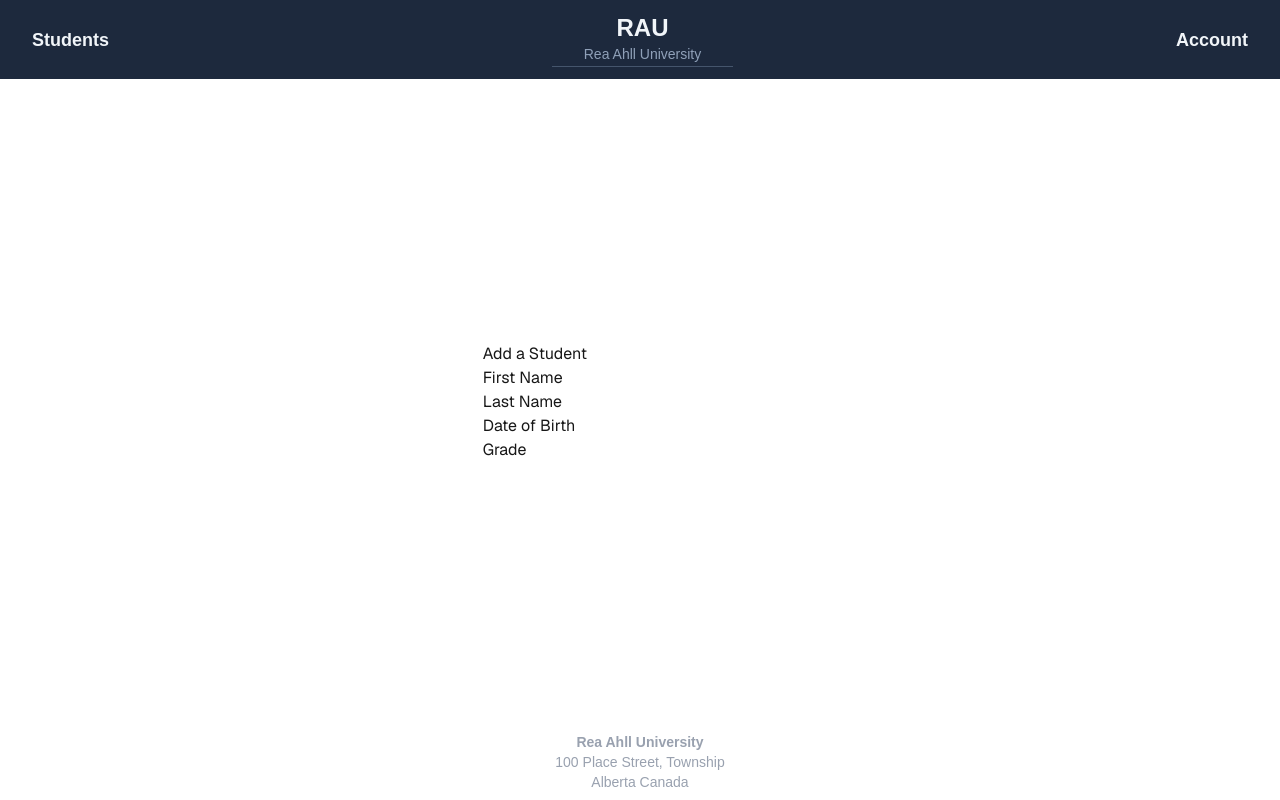
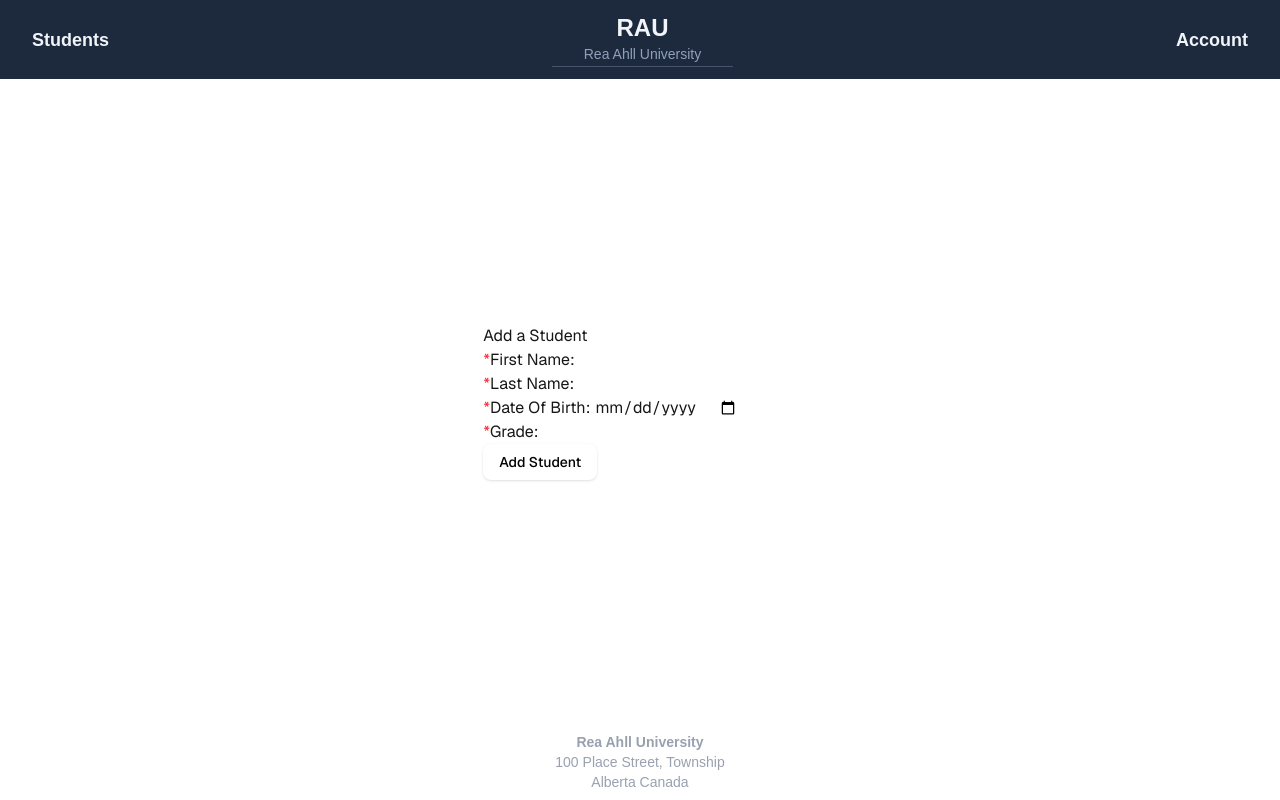
Before and after one commit to BushLives/cprg306b-2, a Next.js app: page / in a window 1280 px wide. Built offline with nearby package versions, Linux system fonts and the light colour scheme.

Commit message:
Form page w/o styling & havent fully tested yet

```diff
--- a/app/components/Form.tsx
+++ b/app/components/Form.tsx
@@ -2,15 +2,21 @@
 import { useForm } from "react-hook-form";
 import { zodResolver } from "@hookform/resolvers/zod";
 import { addStudentSchema, studentData } from "../lib/schema";
+import FormField from "./FormField";
+import { date } from "zod";
 
 export default function Form() {
     const {
         register,
         handleSubmit,
         trigger,
-        formState: { errors },
+        formState: { errors, isSubmitting, isSubmitSuccessful },
     } = useForm<studentData>({
-        resolver: zodResolver(addStudentSchema)
+        resolver: zodResolver(addStudentSchema),
+        defaultValues: {
+            firstName: "",
+            lastName: "",
+        }
     });
 
     async function onSubmit(data: studentData) {
@@ -19,26 +25,23 @@ export default function Form() {
 
     return (
         <main>
-            <h2>Add a Student</h2>
-            <div>
-                <label>First Name </label>
+            <h2 className="">Add a Student</h2>
+            <FormField label="First Name" error={errors.firstName?.message} required>
                 <input type="text" {...register("firstName")}></input>
+            </FormField>
+            <FormField label="Last Name" error={errors.lastName?.message} required>
+                <input type="text" {...register("lastName")}></input>
+            </FormField>
+            <FormField label="Date Of Birth" error={errors.dateOfBirth?.message} required>
+                <input type="date" {...register("dateOfBirth")}></input>
+            </FormField>
+            <FormField label="Grade" error={errors.grade?.message} required>
+                <input type="number" {...register("grade")}></input>
+            </FormField>
 
-            </div>
-            <div>
-                <label>Last Name </label>
-                <input type="text" {...register("lastName")}></input>
-            </div>
-            <div>
-                <label>Date of Birth </label>
-                <input type="text" {...register("dateOfBirth")}></input>
-
-            </div>
-            <div>
-                <label>Grade </label>
-                <input></input>
-
-            </div>
+            <button type="submit" className="rounded-lg bg-white px-4 py-2 text-sm font-medium text-black shadow-sm hover:bg-slate-500 active:bg-blue-800 transition-colors duration-200">
+                Add Student
+            </button>
 
         </main>
     );
--- /dev/null
+++ b/app/components/FormField.tsx
@@ -0,0 +1,26 @@
+import { register } from "module";
+
+type FormFieldProps = {
+    label: string;
+    error?: string;
+    hint?: string;
+    required?: boolean;
+    children: React.ReactNode
+}
+
+const FormField = ({label, error, hint, required =false, children}:FormFieldProps) => {
+    return (
+        <div>
+            {required && <span className="text-red-500">*</span>}
+            <label>{label}: </label>
+            {children}
+            {hint && !error && <p className="text-slate-400">{hint}</p>}
+
+            {error && (
+                <p className="text-red-500" role="alert">{error}</p>
+            )}
+        </div>
+    )
+}
+
+export default FormField
--- a/app/lib/schema.tsx
+++ b/app/lib/schema.tsx
@@ -1,9 +1,10 @@
-import z from "zod";
+import z, { int } from "zod";
 
 export const addStudentSchema = z.object({
     firstName: z.string().min(2, "Please enter your first name."),
     lastName: z.string().min(2, "Please enter your last name."),
-    dateOfBirth: z.date({})
+    dateOfBirth: z.date({}),
+    grade: z.int
 })
 
 export type studentData = z.infer<typeof addStudentSchema>
```
